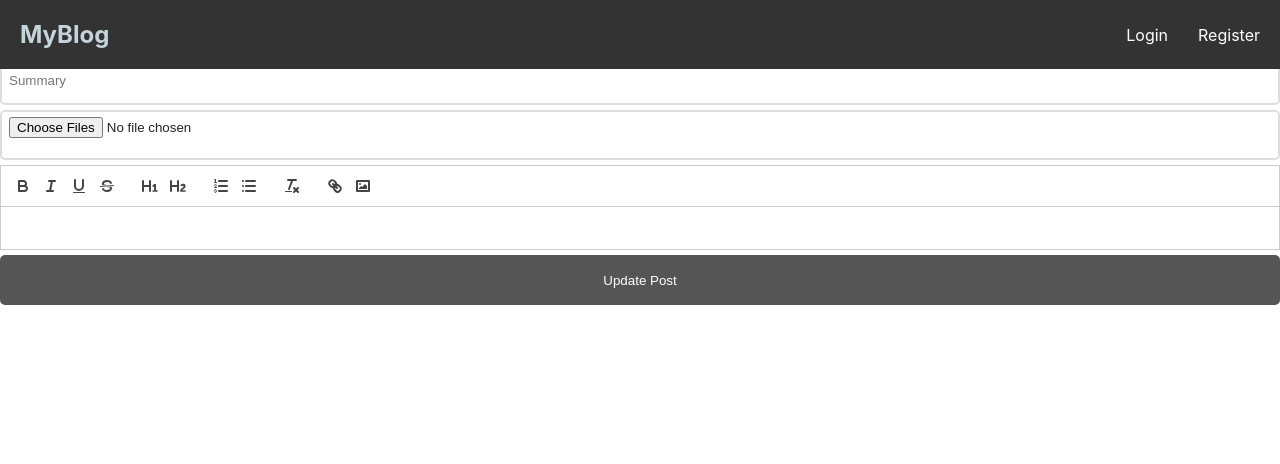
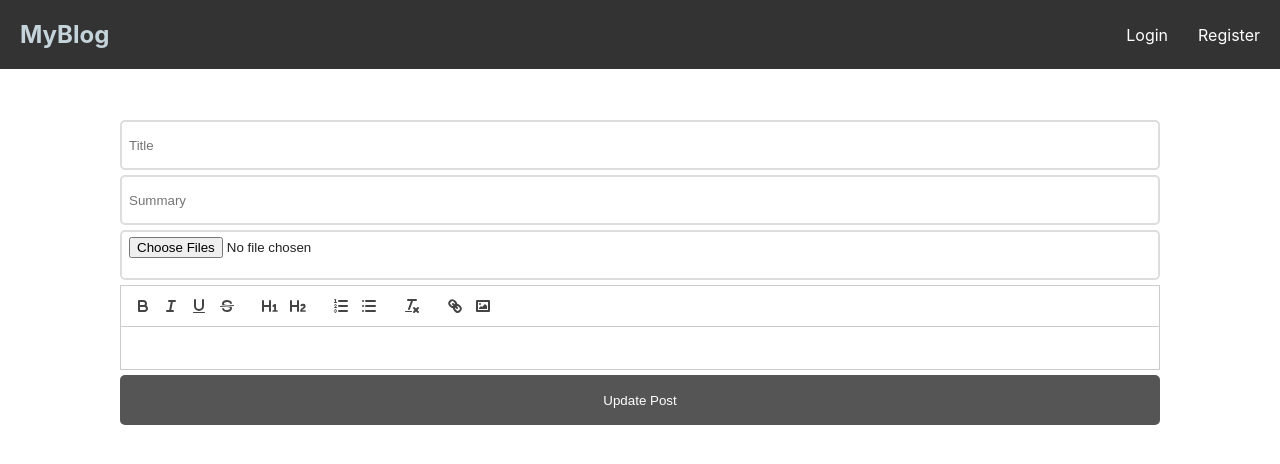
Before and after one commit to EphriamHab/Blog-Portfolio-Project-ALX, a React (Create React App) app in the folder client/: page /edit/1 in a window 1280 px wide. Shown: the top 464 px of the page. Built offline with nearby package versions, Linux system fonts and the light colour scheme; no server answers.

Commit message:
updtae Editpost.js

```diff
--- a/client/src/components/pages/EditPost.js
+++ b/client/src/components/pages/EditPost.js
@@ -50,7 +50,7 @@ export default function EditPost(){
        }
     return(
 
-        <form onSubmit={updatePost}>
+        <form onSubmit={updatePost} className='createpost'>
          <input type="title"
                 placeholder={"Title"}
                 value={title}
```
